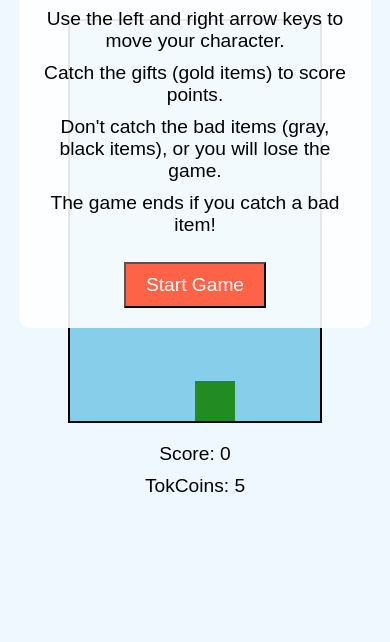
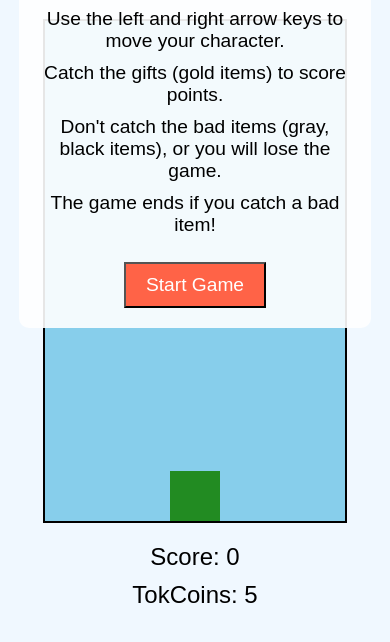
Before and after one commit to Ianrourke1232/test-game, a plain HTML site: page index.html in a window 390 px wide. Shown: the part 128-770 px from the top of the page. Drawn offline with Linux system fonts and the light colour scheme.

Commit message:
Update style.css

```diff
--- a/style.css
+++ b/style.css
@@ -1,3 +1,4 @@
+/* Basic Styling */
 body {
     font-family: Arial, sans-serif;
     background-color: #f0f8ff;
@@ -51,6 +52,7 @@ button {
     cursor: pointer;
 }
 
+/* Rules Display */
 #rules {
     position: absolute;
     top: 20px;
@@ -61,7 +63,6 @@ button {
     border-radius: 10px;
     width: 80%;
     max-width: 350px;
-    display: block;
 }
 
 #rules h2 {
@@ -86,24 +87,3 @@ button {
     padding: 10px 20px;
     cursor: pointer;
 }
-
-@media (max-width: 600px) {
-    #game-area {
-        width: 250px;
-        height: 400px;
-    }
-
-    #player {
-        width: 40px;
-        height: 40px;
-    }
-
-    #score, #tokcoin {
-        font-size: 1.2em;
-    }
-
-    button {
-        font-size: 1em;
-        padding: 8px 15px;
-    }
-}
```
